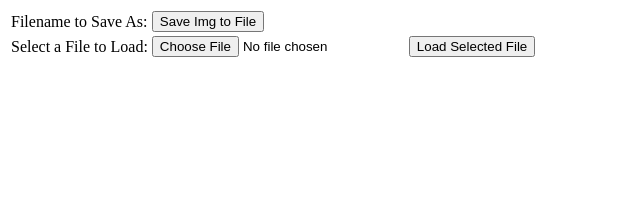
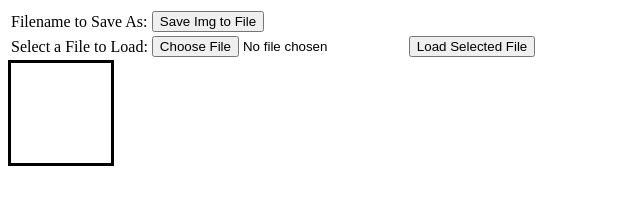
Before and after one commit to v-pereskokov/BMSTU_Graphics, a website built with webpack: page src/index.html in a window 1280 px wide. Shown: the whole page, without its empty margins (0-640 px from the left). Built offline with nearby package versions, Linux system fonts and the light colour scheme.

Commit message:
add border

```diff
--- a/src/index.html
+++ b/src/index.html
@@ -2,12 +2,17 @@
 <html>
 <head>
 	<title>Canvas</title>
+
+	<link rel='stylesheet' href='static/style.css'>
+	<link>
 </head>
 <body>
 <table>
 	<tr>
 		<td>Filename to Save As:</td>
-		<td><button class='saveToFile'>Save Img to File</button></td>
+		<td>
+			<button class='saveToFile'>Save Img to File</button>
+		</td>
 	</tr>
 	<tr>
 		<td>Select a File to Load:</td>
--- /dev/null
+++ b/src/static/style.css
@@ -0,0 +1,3 @@
+.picture {
+  border: 3px solid black;
+}
```
